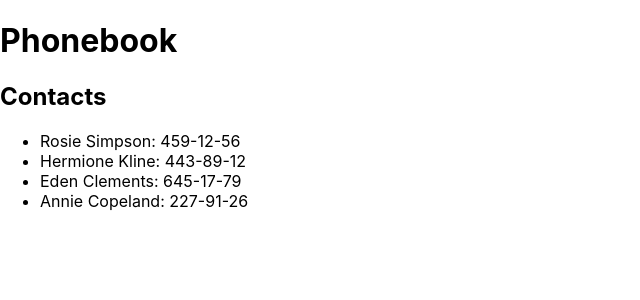
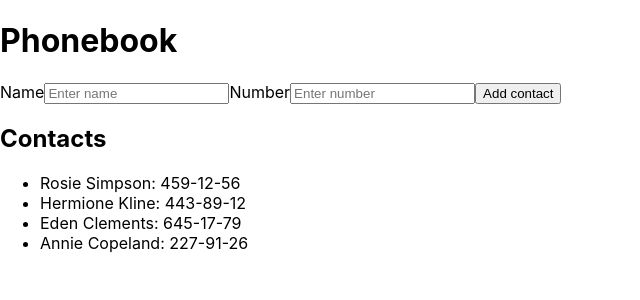
Before and after one commit to TaniaUdod/goit-react-hw-02-phonebook, a React (Create React App) app: page / in a window 1280 px wide. Shown: the top 300 px of the page, without its empty margins (0-640 px from the left). Built offline with nearby package versions, Linux system fonts and the light colour scheme.

Commit message:
add ContactForm component

```diff
--- a/src/components/App.jsx
+++ b/src/components/App.jsx
@@ -1,5 +1,6 @@
+import { Component } from 'react';
 import { nanoid } from 'nanoid';
-import { Component } from 'react';
+import { ContactForm } from './ContactForm/ContactForm';
 
 export class App extends Component {
   state = {
@@ -10,12 +11,19 @@ export class App extends Component {
       { id: 'id-4', name: 'Annie Copeland', number: '227-91-26' },
     ],
     filter: '',
-    name: '',
-    number: '',
   };
 
   addNewContact = contact => {
-    // const { contacts } = this.state;
+    const { contacts } = this.state;
+    const isExist = contacts.some(
+      ({ name }) => contact.name.toLowerCase() === name.toLowerCase()
+    );
+
+    if (isExist) {
+      alert(`${contact.name} is already in contacts.`);
+      return;
+    }
+
     const newContact = {
       id: nanoid(),
       ...contact,
@@ -30,7 +38,7 @@ export class App extends Component {
     return (
       <div>
         <h1>Phonebook</h1>
-        <div onSubmit={this.addNewContact} />
+        <ContactForm onSubmit={this.addNewContact} />
         <div>
           <h2>Contacts</h2>
           <ul>
--- a/src/components/ContactForm/ContactForm.jsx
+++ b/src/components/ContactForm/ContactForm.jsx
@@ -0,0 +1,55 @@
+import { Component } from 'react';
+import { Form, Label, Input, Button } from './ContactForm.styled';
+
+export class ContactForm extends Component {
+  state = {
+    name: '',
+    number: '',
+  };
+
+  handleInputChange = event => {
+    const { name, value } = event.target;
+    this.setState({ [name]: value });
+  };
+
+  handleSubmit = event => {
+    event.preventDefault();
+    this.props.onSubmit({ ...this.state });
+    this.setState({ name: '', number: '' });
+  };
+
+  render() {
+    const { name, number } = this.state;
+    return (
+      <Form onSubmit={this.handleSubmit}>
+        <Label>
+          Name
+          <Input
+            type="text"
+            name="name"
+            value={name}
+            onChange={this.handleInputChange}
+            pattern="^[a-zA-Zа-яА-Я]+(([' \-][a-zA-Zа-яА-Я ])?[a-zA-Zа-яА-Я]*)*$"
+            placeholder="Enter name"
+            title="Name can include letters, apostrophes, spaces, and hyphens."
+            required
+          />
+        </Label>
+        <Label>
+          Number
+          <Input
+            type="tel"
+            name="number"
+            value={number}
+            onChange={this.handleInputChange}
+            pattern="\+?\d{1,4}?[ .\-\s]?\(?\d{1,3}?\)?[ .\-\s]?\d{1,4}[ .\-\s]?\d{1,4}[ .\-\s]?\d{1,9}"
+            placeholder="Enter number"
+            title="Phone number must consist of numbers and can contain spaces, periods, hyphens, and parentheses."
+            required
+          />
+        </Label>
+        <Button type="submit">Add contact</Button>
+      </Form>
+    );
+  }
+}
--- /dev/null
+++ b/src/components/ContactForm/ContactForm.styled.jsx
@@ -0,0 +1,6 @@
+import styled from 'styled-components';
+
+export const Form = styled.form``;
+export const Label = styled.label``;
+export const Input = styled.input``;
+export const Button = styled.button``;
```
Also changed, not shown: src/components/ContactItem/ContactItem.jsx (added).
